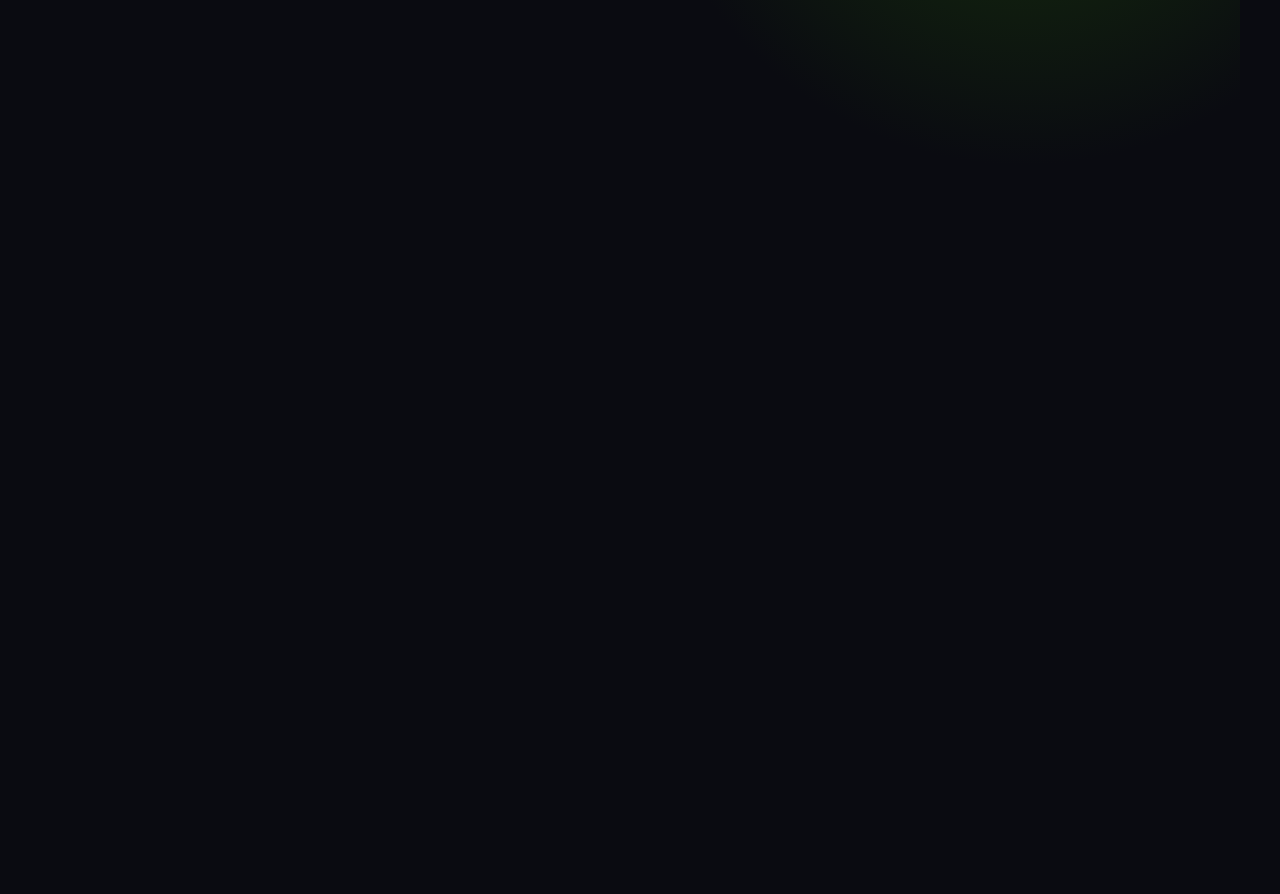
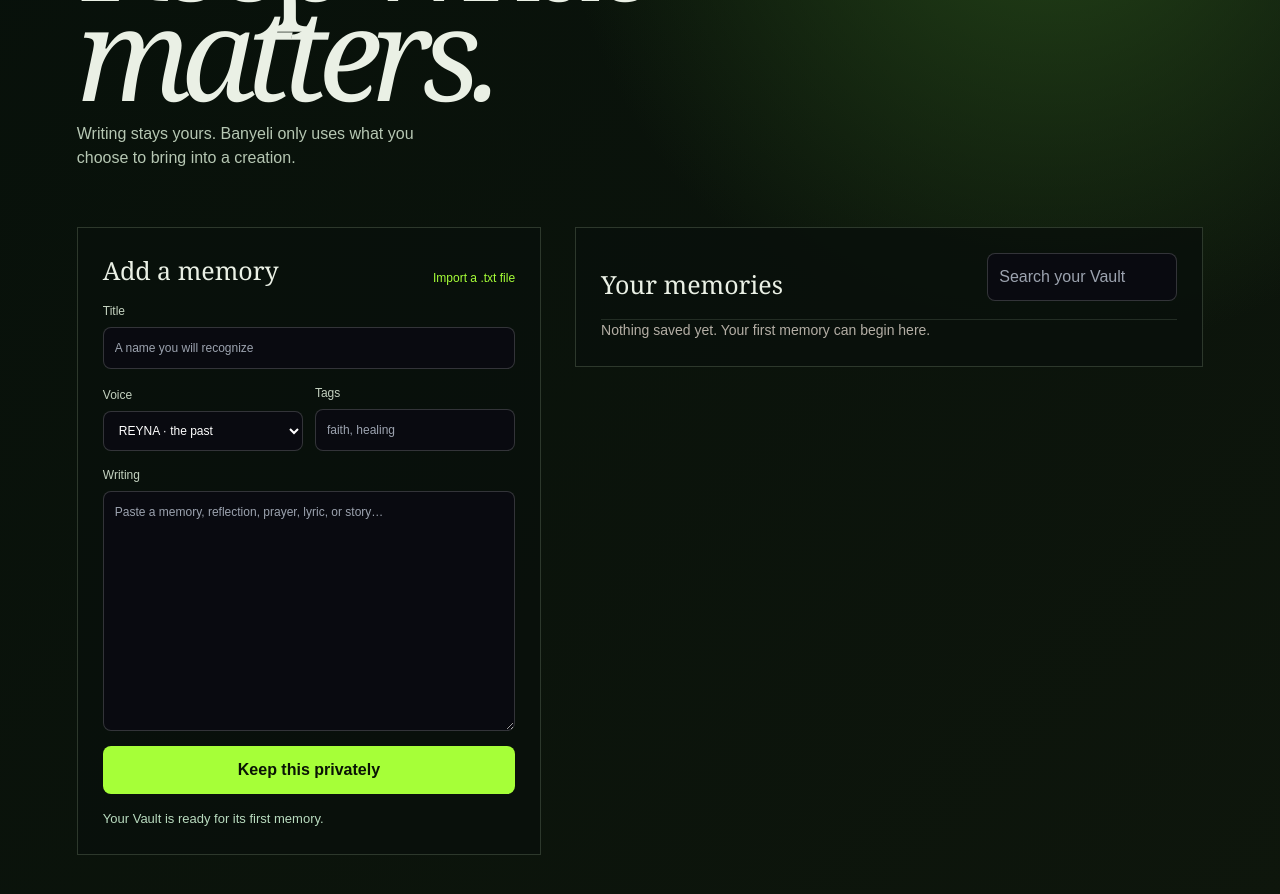
Before and after one commit to banyeli/banyeli.com, a Next.js app: page /vault in a window 1280 px wide. Shown: the part 260-1154 px from the top of the page. Before the commit the page ends 800 px from the top, so only its background shows below. Built offline with nearby package versions, Linux system fonts and the light colour scheme; no server answers; the database is empty.

Commit message:
Build private Banyeli Vault

```diff
--- a/app/vault/page.tsx
+++ b/app/vault/page.tsx
@@ -1 +1,102 @@
-export default function Vault(){return <main className="shell page"><h1>The Vault</h1><p className="muted">Original material lives here. Search, tags, soft deletion, restoration, and exports activate with the supplied Supabase migration.</p></main>}
+"use client";
+
+import Link from "next/link";
+import { ChangeEvent, FormEvent, useEffect, useMemo, useState } from "react";
+import { createClient } from "@/lib/supabase/client";
+
+type VaultEntry = {
+  id: string;
+  title: string | null;
+  original_text: string;
+  voice_key: string | null;
+  tags: string[] | null;
+  source_type: string | null;
+  created_at: string;
+};
+
+export default function Vault() {
+  const [entries, setEntries] = useState<VaultEntry[]>([]);
+  const [title, setTitle] = useState("");
+  const [writing, setWriting] = useState("");
+  const [voice, setVoice] = useState("reyna");
+  const [tags, setTags] = useState("");
+  const [query, setQuery] = useState("");
+  const [status, setStatus] = useState("Loading your private Vault…");
+  const [saving, setSaving] = useState(false);
+
+  async function loadEntries() {
+    try {
+      const supabase = createClient();
+      const { data, error } = await supabase.from("source_materials").select("id,title,original_text,voice_key,tags,source_type,created_at").is("deleted_at", null).order("created_at", { ascending: false });
+      if (error) throw error;
+      setEntries((data || []) as VaultEntry[]);
+      setStatus(data?.length ? "Your writing is held here privately." : "Your Vault is ready for its first memory.");
+    } catch {
+      setStatus("Your Vault is not connected yet. Check your Supabase setup, then refresh.");
+    }
+  }
+
+  useEffect(() => { void loadEntries(); }, []);
+
+  async function addWriting(event: FormEvent<HTMLFormElement>) {
+    event.preventDefault();
+    if (!writing.trim()) return;
+    setSaving(true);
+    setStatus("Saving privately…");
+    try {
+      const supabase = createClient();
+      const { data: { user }, error: userError } = await supabase.auth.getUser();
+      if (userError || !user) throw new Error("Please sign in again.");
+      const parsedTags = tags.split(",").map((tag) => tag.trim().toLowerCase()).filter(Boolean);
+      const { error } = await supabase.from("source_materials").insert({
+        user_id: user.id,
+        title: title.trim() || "Untitled memory",
+        original_text: writing.trim(),
+        source_type: "writing",
+        voice_key: voice,
+        tags: parsedTags,
+        sensitivity_level: "private",
+      });
+      if (error) throw error;
+      setTitle(""); setWriting(""); setTags("");
+      setStatus("Saved to your private Vault.");
+      await loadEntries();
+    } catch (error) {
+      setStatus(error instanceof Error ? error.message : "I could not save that yet.");
+    } finally { setSaving(false); }
+  }
+
+  function importTextFile(event: ChangeEvent<HTMLInputElement>) {
+    const file = event.target.files?.[0];
+    if (!file) return;
+    const reader = new FileReader();
+    reader.onload = () => {
+      setWriting(String(reader.result || ""));
+      if (!title.trim()) setTitle(file.name.replace(/\.txt$/i, ""));
+      setStatus("Your file is ready. Review it, choose its voice, then save it privately.");
+    };
+    reader.readAsText(file);
+  }
+
+  const visibleEntries = useMemo(() => {
+    const needle = query.trim().toLowerCase();
+    if (!needle) return entries;
+    return entries.filter((entry) => [entry.title, entry.original_text, entry.voice_key, ...(entry.tags || [])].join(" ").toLowerCase().includes(needle));
+  }, [entries, query]);
+
+  return <main className="vault-page">
+    <nav className="vault-nav"><Link href="/dashboard">banyeli</Link><span>Your private Vault</span><Link href="/dashboard">Dashboard</Link></nav>
+    <section className="vault-intro"><p className="eyebrow">Private source memory</p><h1>Keep what<br /><i>matters.</i></h1><p>Writing stays yours. Banyeli only uses what you choose to bring into a creation.</p></section>
+    <section className="vault-layout">
+      <form className="vault-compose" onSubmit={addWriting}>
+        <div className="vault-compose-heading"><h2>Add a memory</h2><label className="vault-import">Import a .txt file<input type="file" accept="text/plain,.txt" onChange={importTextFile} /></label></div>
+        <label>Title<input className="field" value={title} onChange={(event) => setTitle(event.target.value)} placeholder="A name you will recognize" /></label>
+        <div className="vault-row"><label>Voice<select className="field" value={voice} onChange={(event) => setVoice(event.target.value)}><option value="reyna">REYNA · the past</option><option value="nocturna">Nocturna · the present</option><option value="banyeli">Banyeli</option></select></label><label>Tags<input className="field" value={tags} onChange={(event) => setTags(event.target.value)} placeholder="faith, healing" /></label></div>
+        <label>Writing<textarea className="field vault-writing" value={writing} onChange={(event) => setWriting(event.target.value)} placeholder="Paste a memory, reflection, prayer, lyric, or story…" required /></label>
+        <button className="btn" disabled={saving}>{saving ? "Saving…" : "Keep this privately"}</button>
+        <p className="vault-status" aria-live="polite">{status}</p>
+      </form>
+      <section className="vault-library"><div className="vault-library-heading"><h2>Your memories</h2><input className="field" value={query} onChange={(event) => setQuery(event.target.value)} placeholder="Search your Vault" /></div>{visibleEntries.map((entry) => <article className="vault-entry" key={entry.id}><div><p className="eyebrow">{entry.voice_key === "reyna" ? "REYNA · past" : entry.voice_key === "nocturna" ? "Nocturna · present" : entry.voice_key || "memory"}</p><h3>{entry.title || "Untitled memory"}</h3></div><p>{entry.original_text.slice(0, 220)}{entry.original_text.length > 220 ? "…" : ""}</p>{entry.tags?.length ? <small>{entry.tags.map((tag) => `#${tag}`).join("  ")}</small> : null}</article>)}{!visibleEntries.length && status.includes("ready") ? <p className="muted">Nothing saved yet. Your first memory can begin here.</p> : null}</section>
+    </section>
+  </main>;
+}
```
Also changed, not shown: app/globals.css.
